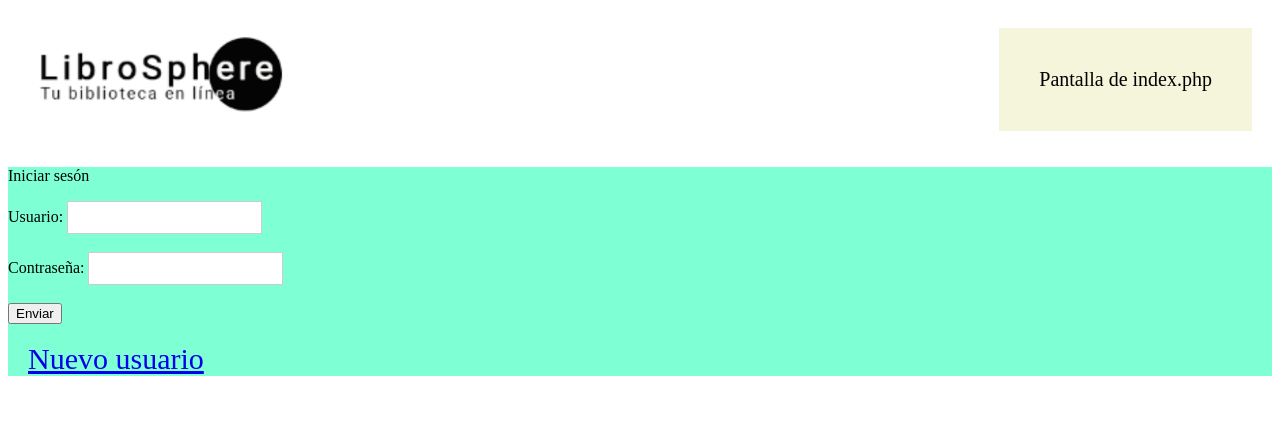
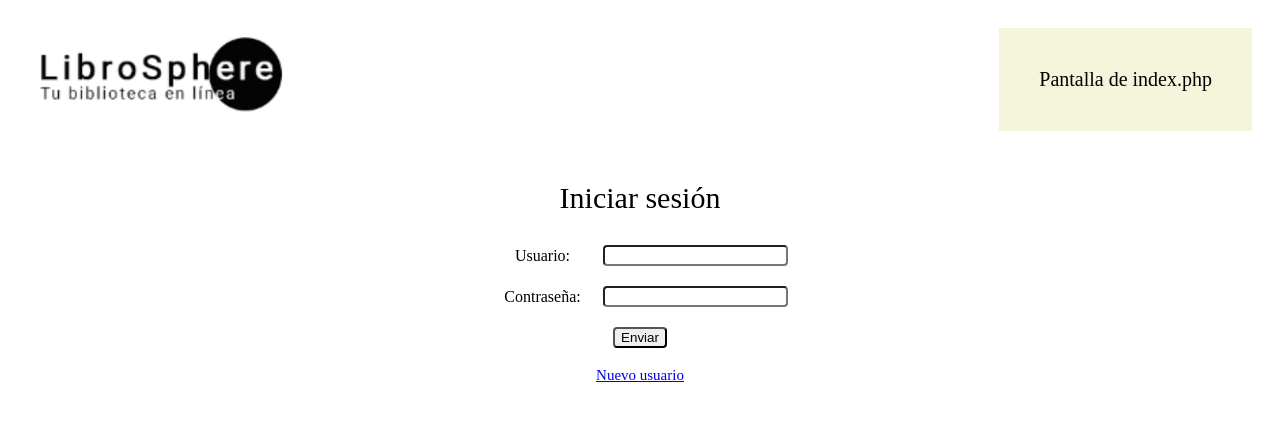
Before and after one commit to zaidRod/Biblioteca, a PHP site: page / in a window 1280 px wide. Shown: the top 421 px of the page. Run offline with PHP 8.4, Linux system fonts and the light colour scheme.

Commit message:
Alineación de los campos de texto

```diff
--- a/formularioInicio.html
+++ b/formularioInicio.html
@@ -1,23 +1,21 @@
-<div class="contenedorForm">
-    <p>
-        Iniciar sesón
-    </p>
+<p class="titulo">
+    Iniciar sesión
+</p>
+<div class="formulario">
+    <form action="iniciarSesion.php" method="post">
+        <div class="camposForm">
+            <label>Usuario: </label>
+            <input type="text" name="user" required><br>
+        </div>
 
-    <form action="iniciarSesion.php" method="post">
-        Usuario:
-        <input type="text" name="user" required><br><br>
-
-        Contraseña:
-        <input type="password" name="password" required><br><br>
-
-        <input type="submit" value="Enviar">
+        <div class="camposForm">
+            <label>Contraseña:</label>
+            <input type="password" name="password" required><br>
+        </div>
+            <input type="submit" value="Enviar">
 
     </form>
     <br>
-
-    <a href="formularioRegistro.php">Nuevo usuario </a>
-
-
-
-
+    <a class="enlace" href="formularioRegistro.php">Nuevo usuario </a>
 </div>
+<br>
--- a/style.css
+++ b/style.css
@@ -1,3 +1,4 @@
+/*Cabecera*/
  .contenedor {
      display: flex;
      align-items: center;
@@ -18,36 +19,46 @@
 
 }
 
- .contenedorForm {
 
 
-     background-color: aquamarine;
+ .titulo {
+    text-align: center;
+    font-size: 30px;
+
  }
 
- a {
+
+/*Formularios*/
+
+ .enlace {
      margin: 20px;
-     font-size: 30px;
+     font-size: 15px;
      text-decoration: underline;
+     text-align: right;
 
  }
 
  .formulario {
+     text-align: center;
 
-     text-align: center;
+ }
+
+ .camposForm {
+     margin: 20px;
+     display: flex;
+     align-items: center;
+     justify-content: center;
+ }
+
+ label{
+    margin-right:10px ;
+    width: 100px;
+ }
+
+ input {
+    border-radius: 4px;
 
 
 
 
  }
-
- label {
-     margin-right: 20px;
- }
-
- input[type="text"],
- input[type="password"] {
-     padding: 8px;
-     /* Espaciado interno */
-     border: 1px solid #ccc;
-     /* Borde gris */
- }
```
Also changed, not shown: confirmarRegistro.php (+13 -13 lines), formularioRegistro.php (+9 -9 lines). Lines whose indentation alone changed are shown as unchanged.
